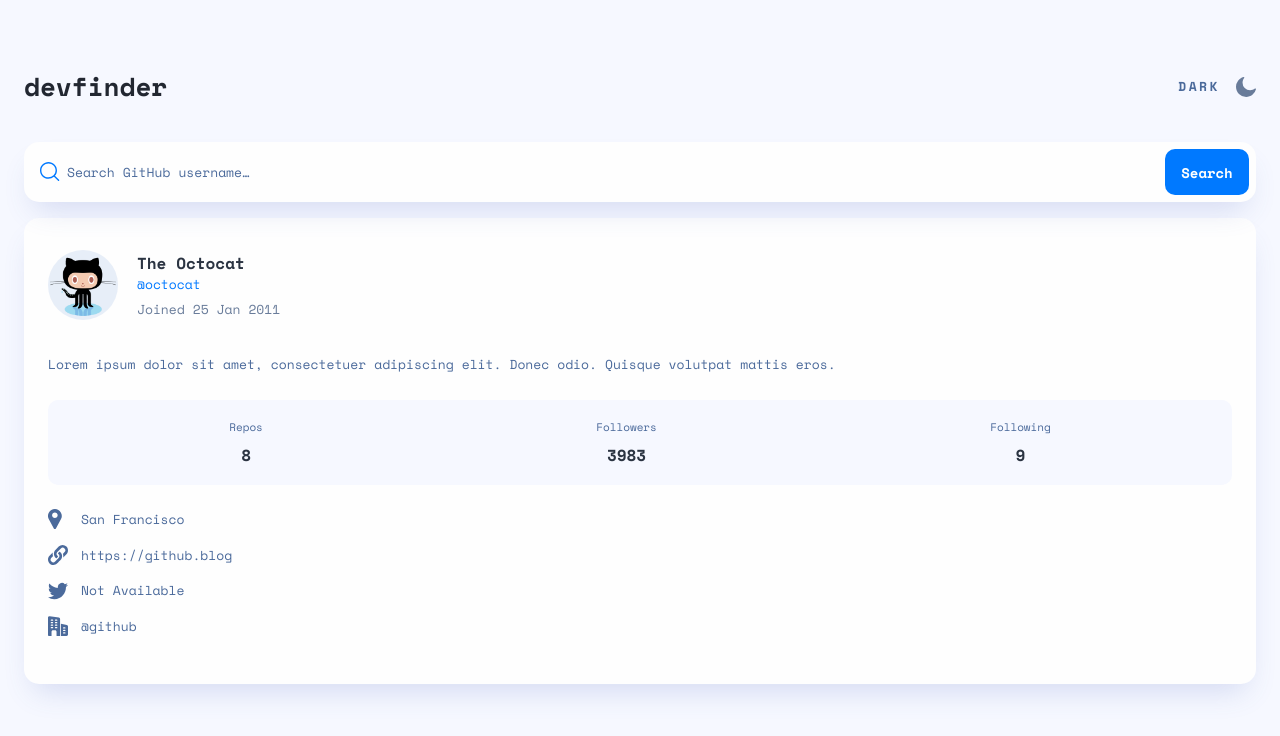
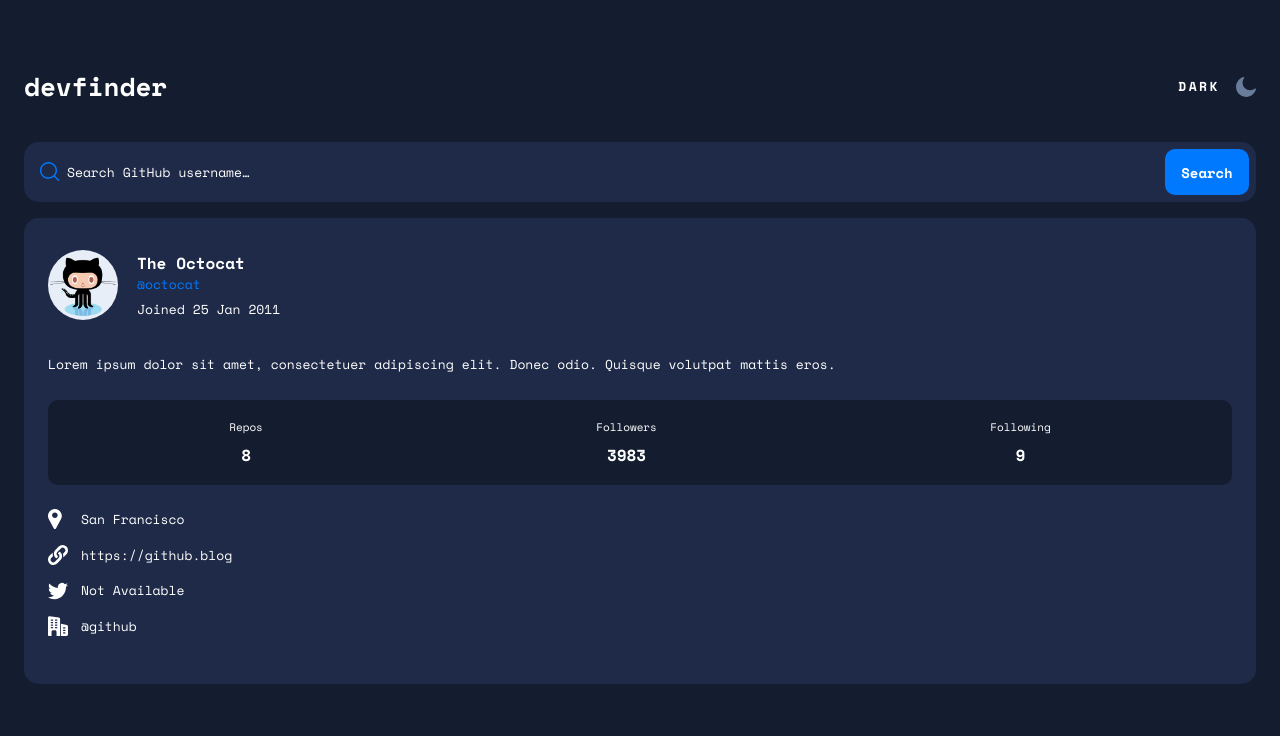
Before and after one commit to brian-jensen/github-user-search-app, a plain HTML site: page index.html in a window 1280 px wide. Drawn offline with nearby package versions, Linux system fonts and the light colour scheme.

Commit message:
Add dark theme

```diff
--- a/css/styles.css
+++ b/css/styles.css
@@ -41,12 +41,22 @@ body {
   --color-secondary-text: #697C9A;
   --color-primary-heading: #222731;
   --color-secondary-heading: #2B3442;
+  --color-primary-btn: #FFFFFF;
   --color-primary-accent: #0079FF;
   --color-secondary-accent: #60ABFF;
   --color-error: #F74646;
   font-family: var(--font-primary);
   font-weight: 400;
   background-color: var(--color-primary-bg);
+}
+
+body.dark {
+  --color-primary-bg: #141D2F;
+  --color-secondary-bg: #1E2A47;
+  --color-primary-text: #FFFFFF;
+  --color-secondary-text: #FFFFFF;
+  --color-primary-heading: #FFFFFF;
+  --color-secondary-heading: #FFFFFF;
 }
 
 h1,
@@ -119,6 +129,10 @@ button {
   border-radius: 15px;
 }
 
+body.dark .search {
+  box-shadow: none;
+}
+
 .search,
 .search::placeholder {
   font-size: 13px;
@@ -137,7 +151,7 @@ button {
   width: 84px;
   font-size: 14px;
   line-height: 21px;
-  color: var(--color-secondary-bg);
+  color: var(--color-primary-btn);
   background: var(--color-primary-accent);
   border-radius: 10px;
   cursor: pointer;
@@ -148,6 +162,10 @@ button {
   box-shadow: 0px 16px 30px -10px rgba(70, 96, 187, 0.198567);
   border-radius: 15px;
   background-color: var(--color-secondary-bg);
+}
+
+body.dark .card {
+  box-shadow: none;
 }
 
 .user {
@@ -238,9 +256,14 @@ button {
 
 .social a p,
 .location p,
-.company p {
+.company p,
+.location path,
+.blog-link g,
+.twitter-link path,
+.company g {
   font-size: 13px;
   line-height: 19px;
+  fill: var(--color-primary-text);
   color: var(--color-primary-text);
   margin-left: 13px;
 }
--- a/index.html
+++ b/index.html
@@ -14,7 +14,7 @@
   <link rel="stylesheet" href="./css/styles.css">
 </head>
 
-<body>
+<body class="dark">
   <div class="wrapper">
     <div class="ui">
       <header>
@@ -62,23 +62,47 @@
         <footer class="social">
           <ul>
             <li class="location">
-              <img src="./assets/icon-location.svg" alt="map marker">
+              <svg height="20" width="14" xmlns="http://www.w3.org/2000/svg">
+                <title>Location Marker</title>
+                <path
+                  d="M12.797 3.425C11.584 1.33 9.427.05 7.03.002a7.483 7.483 0 00-.308 0C4.325.05 2.17 1.33.955 3.425a6.963 6.963 0 00-.09 6.88l4.959 9.077.007.012c.218.38.609.606 1.045.606.437 0 .828-.226 1.046-.606l.007-.012 4.96-9.077a6.963 6.963 0 00-.092-6.88zm-5.92 5.638c-1.552 0-2.813-1.262-2.813-2.813s1.261-2.812 2.812-2.812S9.69 4.699 9.69 6.25 8.427 9.063 6.876 9.063z"
+                  fill="#4b6a9b" />
+              </svg>
               <p>San Francisco</p>
             </li>
             <li>
               <a href="https://github.blog/" class="blog-link">
-                <img src="./assets/icon-website.svg" alt="chain icon">
+                <svg height="20" width="20" xmlns="http://www.w3.org/2000/svg">
+                  <title>Chain Link Icon</title>
+                  <g fill="#4b6a9b">
+                    <path
+                      d="M7.404 5.012c-2.355 2.437-1.841 6.482.857 8.273.089.06.207.048.283-.027.568-.555 1.049-1.093 1.47-1.776a.213.213 0 00-.084-.3A2.743 2.743 0 018.878 10.1a2.64 2.64 0 01-.223-1.803c.168-.815 1.043-1.573 1.711-2.274l-.004-.002 2.504-2.555a2.568 2.568 0 013.648-.019 2.6 2.6 0 01.037 3.666l-1.517 1.56a.266.266 0 00-.06.273c.35 1.012.435 2.44.201 3.519-.006.03.031.05.053.028l3.228-3.295c2.062-2.105 2.044-5.531-.04-7.615a5.416 5.416 0 00-7.691.04L7.417 4.998l-.013.014z" />
+                    <path
+                      d="M13.439 13.75a.401.401 0 00.006-.003c.659-1.204.788-2.586.48-3.933l-.002.002-.001-.001a5.434 5.434 0 00-2.19-3.124.3.3 0 00-.333.015c-.553.448-1.095 1.021-1.452 1.754a.243.243 0 00.096.317c.415.24.79.593 1.04 1.061h.001c.196.33.388.958.263 1.632-.116.894-1.019 1.714-1.736 2.453-.546.559-1.935 1.974-2.49 2.542a2.6 2.6 0 01-3.666.037 2.6 2.6 0 01-.038-3.666l1.521-1.564A.266.266 0 005 11.004c-.338-1.036-.43-2.432-.217-3.51.006-.03-.031-.049-.053-.027l-3.179 3.245c-2.083 2.126-2.066 5.588.04 7.693 2.125 2.083 5.57 2.048 7.653-.078.723-.81 3.821-3.678 4.195-4.577z" />
+                  </g>
+                </svg>
                 <p>https://github.blog</p>
               </a>
             </li>
             <li>
               <a href="#top" class="twitter-link">
-                <img src="./assets/icon-twitter.svg" alt="twitter logo">
+                <svg height="18" width="20" xmlns="http://www.w3.org/2000/svg">
+                  <title>Twitter Logo</title>
+                  <path
+                    d="M20 2.799a8.549 8.549 0 01-2.363.647 4.077 4.077 0 001.804-2.266 8.194 8.194 0 01-2.6.993A4.099 4.099 0 009.75 4.977c0 .324.027.637.095.934-3.409-.166-6.425-1.8-8.452-4.288a4.128 4.128 0 00-.56 2.072c0 1.42.73 2.679 1.82 3.408A4.05 4.05 0 01.8 6.598v.045a4.119 4.119 0 003.285 4.028 4.092 4.092 0 01-1.075.135c-.263 0-.528-.015-.776-.07.531 1.624 2.038 2.818 3.831 2.857A8.239 8.239 0 01.981 15.34 7.68 7.68 0 010 15.285a11.543 11.543 0 006.29 1.84c7.545 0 11.67-6.25 11.67-11.667 0-.182-.006-.357-.015-.53A8.18 8.18 0 0020 2.798z"
+                    fill="#4b6a9b" />
+                </svg>
                 <p>Not Available</p>
               </a>
             </li>
             <li class="company">
-              <img src="./assets/icon-company.svg" alt="office building icon">
+              <svg height="20" width="20" xmlns="http://www.w3.org/2000/svg">
+                <title>Skyscraper Icon</title>
+                <g fill="#4b6a9b">
+                  <path
+                    d="M10.858 1.558L1.7.167A1.477 1.477 0 00.517.492 1.49 1.49 0 000 1.608v17.559c0 .458.375.833.833.833h2.709v-4.375c0-.808.65-1.458 1.458-1.458h2.083c.809 0 1.459.65 1.459 1.458V20h3.541V3a1.46 1.46 0 00-1.225-1.442zM4.583 12.292h-1.25a.625.625 0 010-1.25h1.25a.625.625 0 010 1.25zm0-2.5h-1.25a.625.625 0 010-1.25h1.25a.625.625 0 010 1.25zm0-2.5h-1.25a.625.625 0 010-1.25h1.25a.625.625 0 010 1.25zm0-2.5h-1.25a.625.625 0 010-1.25h1.25a.625.625 0 010 1.25zm4.167 7.5H7.5a.625.625 0 010-1.25h1.25a.625.625 0 010 1.25zm0-2.5H7.5a.625.625 0 010-1.25h1.25a.625.625 0 010 1.25zm0-2.5H7.5a.625.625 0 010-1.25h1.25a.625.625 0 010 1.25zm0-2.5H7.5a.625.625 0 010-1.25h1.25a.625.625 0 010 1.25zM18.85 9.035l-5.933-1.242V20h5.625A1.46 1.46 0 0020 18.542V10.46c0-.688-.47-1.274-1.15-1.425zM16.875 17.5h-1.25a.625.625 0 010-1.25h1.25a.625.625 0 010 1.25zm0-2.5h-1.25a.625.625 0 010-1.25h1.25a.625.625 0 010 1.25zm0-2.5h-1.25a.625.625 0 010-1.25h1.25a.625.625 0 010 1.25z" />
+                </g>
+              </svg>
               <p>@github</p>
             </li>
           </ul>
```
